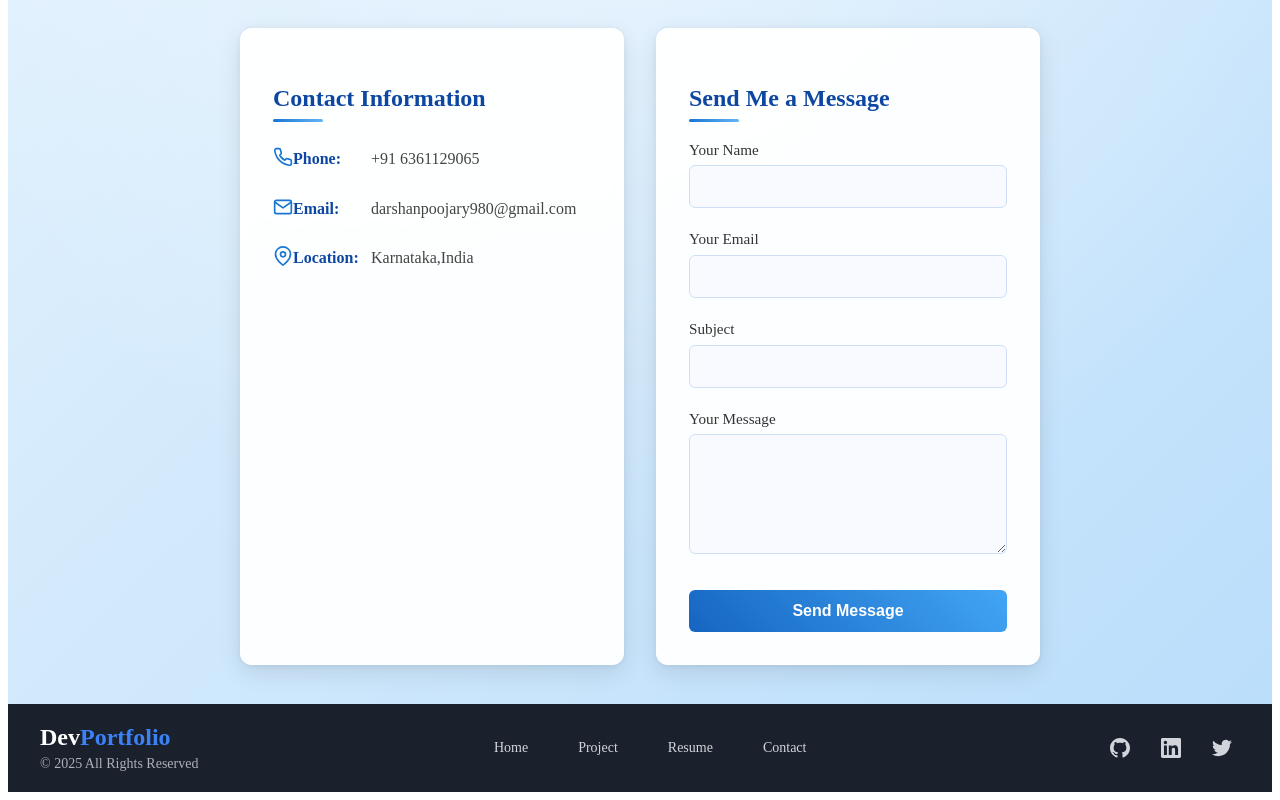
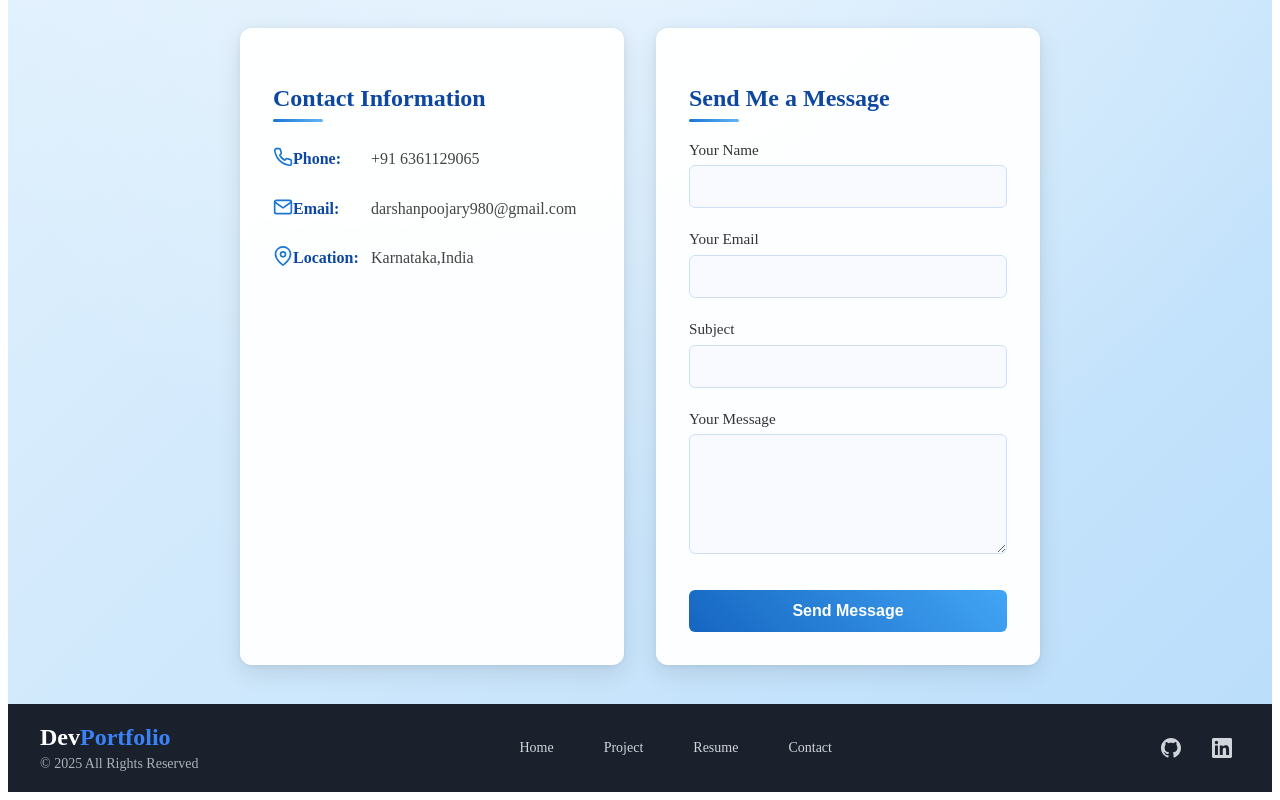
Before and after one commit to Darshan980/portfolio, a React (Vite) app: page /contact in a window 1280 px wide. Shown: the part 224-1024 px from the top of the page. Built offline with nearby package versions, Linux system fonts and the light colour scheme.

Commit message:
Update Footer.jsx

```diff
--- a/src/components/Footer.jsx
+++ b/src/components/Footer.jsx
@@ -33,11 +33,6 @@ function Footer() {
               <path d="M20.447 20.452h-3.554v-5.569c0-1.328-.027-3.037-1.852-3.037-1.853 0-2.136 1.445-2.136 2.939v5.667H9.351V9h3.414v1.561h.046c.477-.9 1.637-1.85 3.37-1.85 3.601 0 4.267 2.37 4.267 5.455v6.286zM5.337 7.433c-1.144 0-2.063-.926-2.063-2.065 0-1.138.92-2.063 2.063-2.063 1.14 0 2.064.925 2.064 2.063 0 1.139-.925 2.065-2.064 2.065zm1.782 13.019H3.555V9h3.564v11.452zM22.225 0H1.771C.792 0 0 .774 0 1.729v20.542C0 23.227.792 24 1.771 24h20.451C23.2 24 24 23.227 24 22.271V1.729C24 .774 23.2 0 22.222 0h.003z"/>
             </svg>
           </a>
-          <a href="https://twitter.com/username" target="_blank" rel="noopener noreferrer" title="Twitter">
-            <svg width="20" height="20" viewBox="0 0 24 24" fill="currentColor">
-              <path d="M23.953 4.57a10 10 0 01-2.825.775 4.958 4.958 0 002.163-2.723c-.951.555-2.005.959-3.127 1.184a4.92 4.92 0 00-8.384 4.482C7.69 8.095 4.067 6.13 1.64 3.162a4.822 4.822 0 00-.666 2.475c0 1.71.87 3.213 2.188 4.096a4.904 4.904 0 01-2.228-.616v.06a4.923 4.923 0 003.946 4.827 4.996 4.996 0 01-2.212.085 4.936 4.936 0 004.604 3.417 9.867 9.867 0 01-6.102 2.105c-.39 0-.779-.023-1.17-.067a13.995 13.995 0 007.557 2.209c9.053 0 13.998-7.496 13.998-13.985 0-.21 0-.42-.015-.63A9.935 9.935 0 0024 4.59z"/>
-            </svg>
-          </a>
         </div>
       </div>
     </footer>
```
